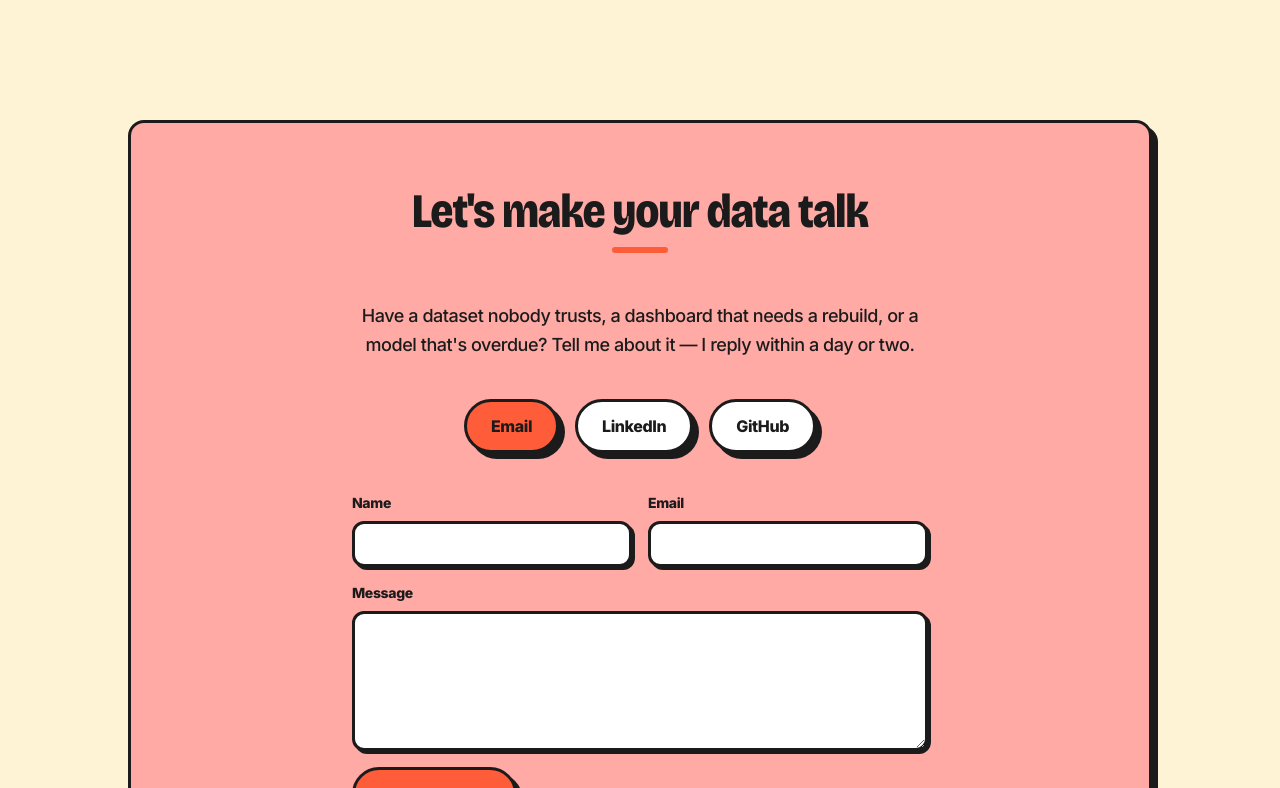
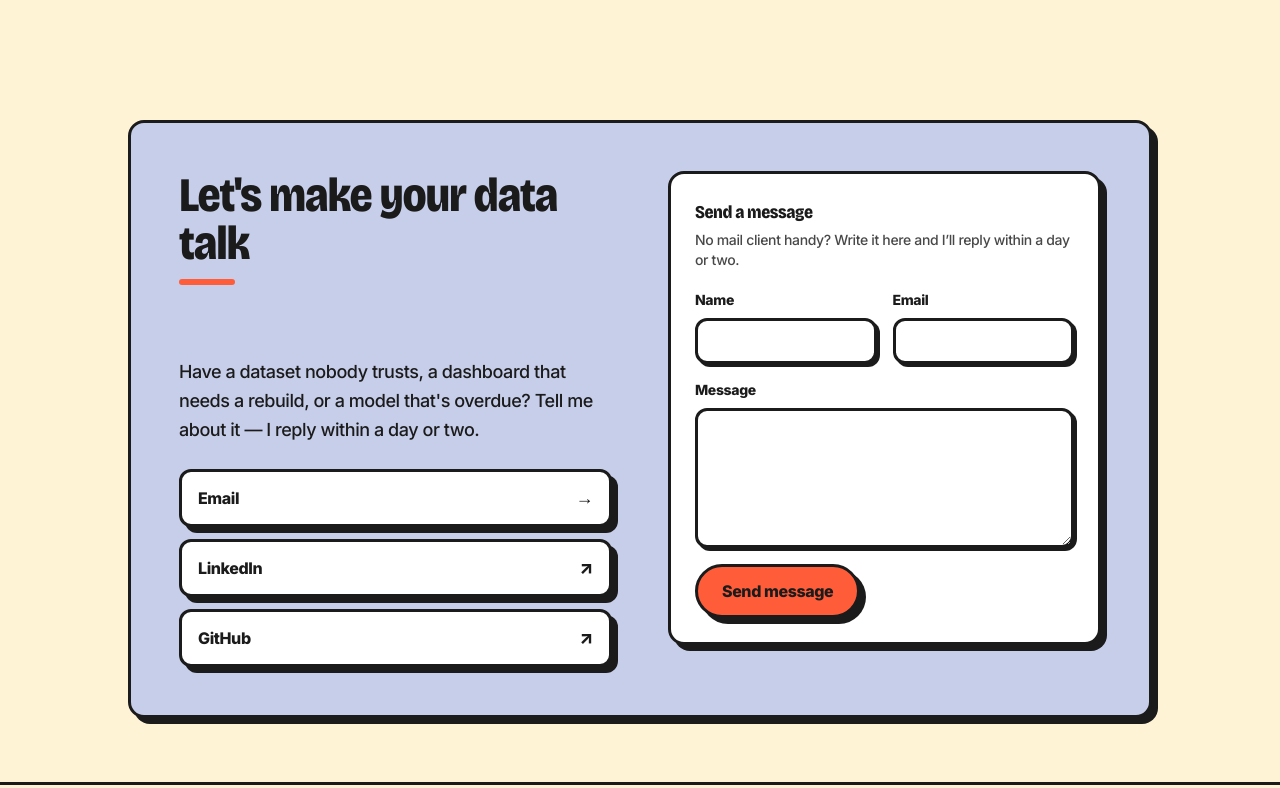
Before and after one commit to Devesh-NEMO/personal_website, a Next.js app: page / in a window 1280 px wide. Shown: the part 3712-4500 px from the top of the page. Built offline with nearby package versions, Linux system fonts and the light colour scheme; no server answers; the database is empty.

Commit message:
Redesign contact section as a two-column card
- Split the 'Let's make your data talk' card: pitch + direct links on the
  left, the message form on its own surface card on the right
- Switch the section tone from pink to periwinkle
- Let the form fill its card instead of a centred max-width column

```diff
--- a/src/components/Contact.tsx
+++ b/src/components/Contact.tsx
@@ -1,50 +1,74 @@
 import { Section } from "@/components/Section";
 import { ContactForm } from "@/components/ContactForm";
-import { Button } from "@/components/ui/Button";
 import { Reveal } from "@/components/ui/Reveal";
 import { SectionHeading } from "@/components/ui/SectionHeading";
 import { trackAttrs } from "@/lib/analytics";
 import type { ContactContent } from "@/types";
 
-/** Centred call to action with the contact form and the direct-link buttons. */
+/**
+ * Contact: one card split into two columns.
+ *
+ * Left holds the pitch — the heading, the intro line and the direct links as a
+ * stacked list. Right holds the message form on its own neutral surface, so the
+ * two ways to get in touch (open your mail client, or write here) read as
+ * parallel choices instead of one long centred column.
+ *
+ * The columns stack in source order on narrow screens, which puts the pitch and
+ * the links first and the form after them.
+ */
 export function Contact({ contact }: { contact: ContactContent }) {
   return (
     <Section id="contact">
       {/* `scale` fades the whole card up from 95%. */}
       <Reveal direction="scale">
-        <div className="brutal-border rounded-card bg-pink px-6 py-16 text-center shadow-brutal sm:px-12">
-          <SectionHeading align="center" className="mb-8">
-            {contact.heading}
-          </SectionHeading>
+        <div className="brutal-border rounded-card bg-periwinkle p-6 shadow-brutal sm:p-10 lg:p-12">
+          <div className="grid items-start gap-10 lg:grid-cols-2 lg:gap-14">
+            {/* Left column: heading, pitch and the direct links. */}
+            <div className="flex flex-col gap-6">
+              <SectionHeading className="mb-0">{contact.heading}</SectionHeading>
 
-          <p className="mx-auto max-w-xl text-base leading-relaxed font-medium tracking-tight sm:text-lg">
+              <p className="max-w-md text-base leading-relaxed font-medium tracking-tight sm:text-lg">
                 {contact.body}
               </p>
 
-          <div className="mt-10 flex flex-wrap justify-center gap-4">
-            {contact.actions.map((action, index) => {
+              <ul className="flex flex-col gap-3">
+                {contact.actions.map((action) => {
                   const method = action.label.toLowerCase();
                   return (
-                <Button
-                  key={action.label}
+                    <li key={action.label}>
+                      <a
                         href={action.href}
-                  external={action.external}
-                  ariaLabel={action.ariaLabel}
-                  variant={index === 0 ? "primary" : "secondary"}
-                  /* Small spring on hover, layered on the existing lift via the
-                     `scale` property so the two do not overwrite each other. */
-                  className="btn-bounce"
+                        aria-label={action.ariaLabel}
+                        {...(action.external
+                          ? { target: "_blank", rel: "noopener noreferrer" }
+                          : {})}
                         {...trackAttrs("contact_click", { method })}
+                        className="group flex items-center justify-between gap-4 rounded-[12px] border-[3px] border-fg bg-surface px-4 py-3 font-extrabold tracking-tight shadow-brutal transition-transform duration-150 hover:-translate-x-[2px] hover:-translate-y-[2px] hover:bg-mint"
                       >
-                  {action.label}
-                </Button>
+                        <span>{action.label}</span>
+                        <span
+                          aria-hidden="true"
+                          className="text-lg transition-transform duration-150 group-hover:translate-x-1"
+                        >
+                          {action.external ? "↗" : "→"}
+                        </span>
+                      </a>
+                    </li>
                   );
                 })}
+              </ul>
             </div>
 
-          {/* Direct links stay; the form adds a way to send a message without
-              leaving the page. */}
+            {/* Right column: the form on its own card. */}
+            <div className="brutal-border rounded-card bg-surface p-5 shadow-brutal sm:p-6">
+              <h3 className="text-lg font-black tracking-tight">Send a message</h3>
+              <p className="mt-1 text-sm font-medium tracking-tight opacity-80">
+                No mail client handy? Write it here and I&rsquo;ll reply within a
+                day or two.
+              </p>
               <ContactForm />
+            </div>
+          </div>
         </div>
       </Reveal>
     </Section>
--- a/src/components/ContactForm.tsx
+++ b/src/components/ContactForm.tsx
@@ -9,13 +9,12 @@ import { Input } from "@/components/admin/Input";
 import { Textarea } from "@/components/admin/Textarea";
 import { Button } from "@/components/ui/Button";
 import { idleContactState, type ContactState } from "@/lib/form-state";
-// dsaf
 /**
  * The public contact form.
  *
- * Sits under the existing Email/LinkedIn/GitHub buttons, which stay as they
- * are. On success the fields reset and a confirmation shows; errors appear
- * inline per field.
+ * Lives in its own card in the right-hand column of the contact section, beside
+ * the direct links. On success the fields reset and a confirmation shows;
+ * errors appear inline per field.
  */
 export function ContactForm() {
   const [state, formAction, pending] = useActionState<ContactState, FormData>(
@@ -32,7 +31,7 @@ export function ContactForm() {
     <form
       ref={formRef}
       action={formAction}
-      className="mx-auto mt-10 flex w-full max-w-xl flex-col gap-4 text-left"
+      className="mt-5 flex w-full flex-col gap-4 text-left"
     >
       <div className="grid grid-cols-1 gap-4 sm:grid-cols-2">
         <Field label="Name" htmlFor="contact-name" error={state.fieldErrors?.name?.[0]}>
```
Lines whose indentation alone changed are shown as unchanged.
